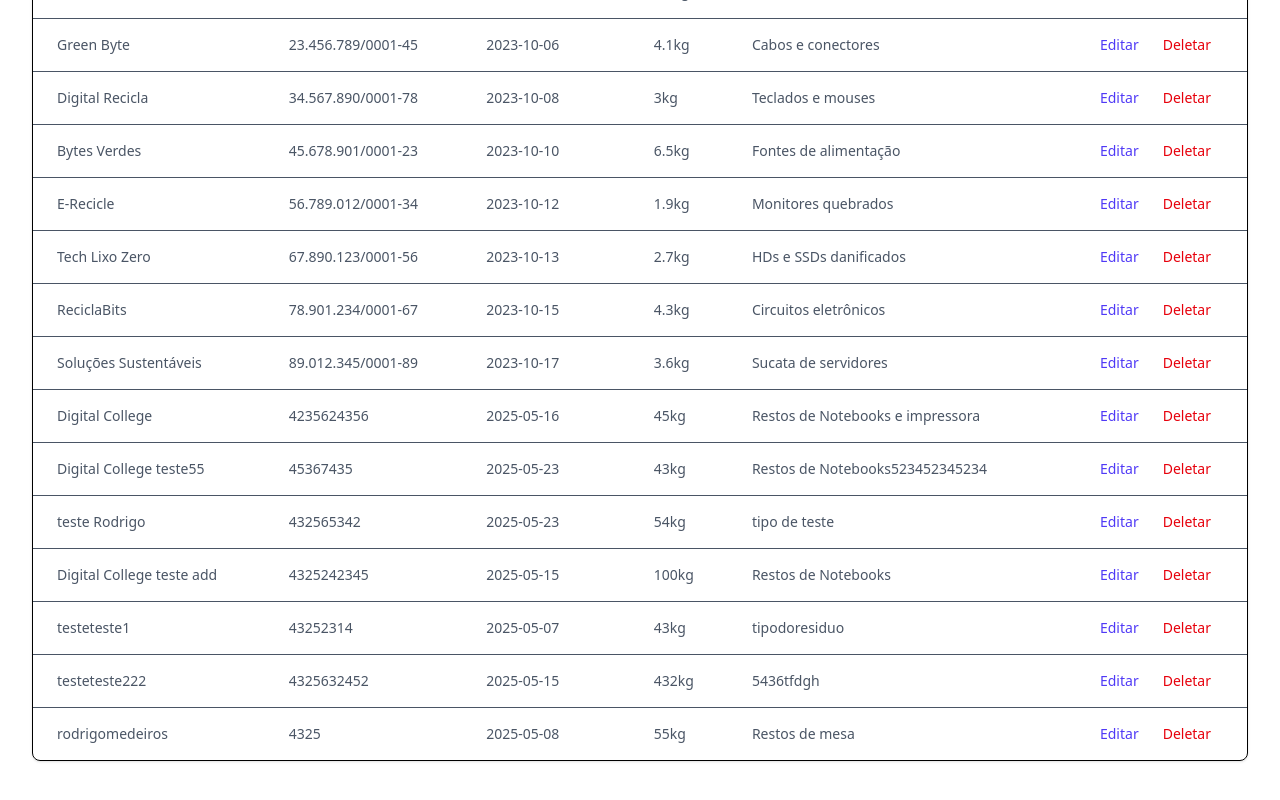
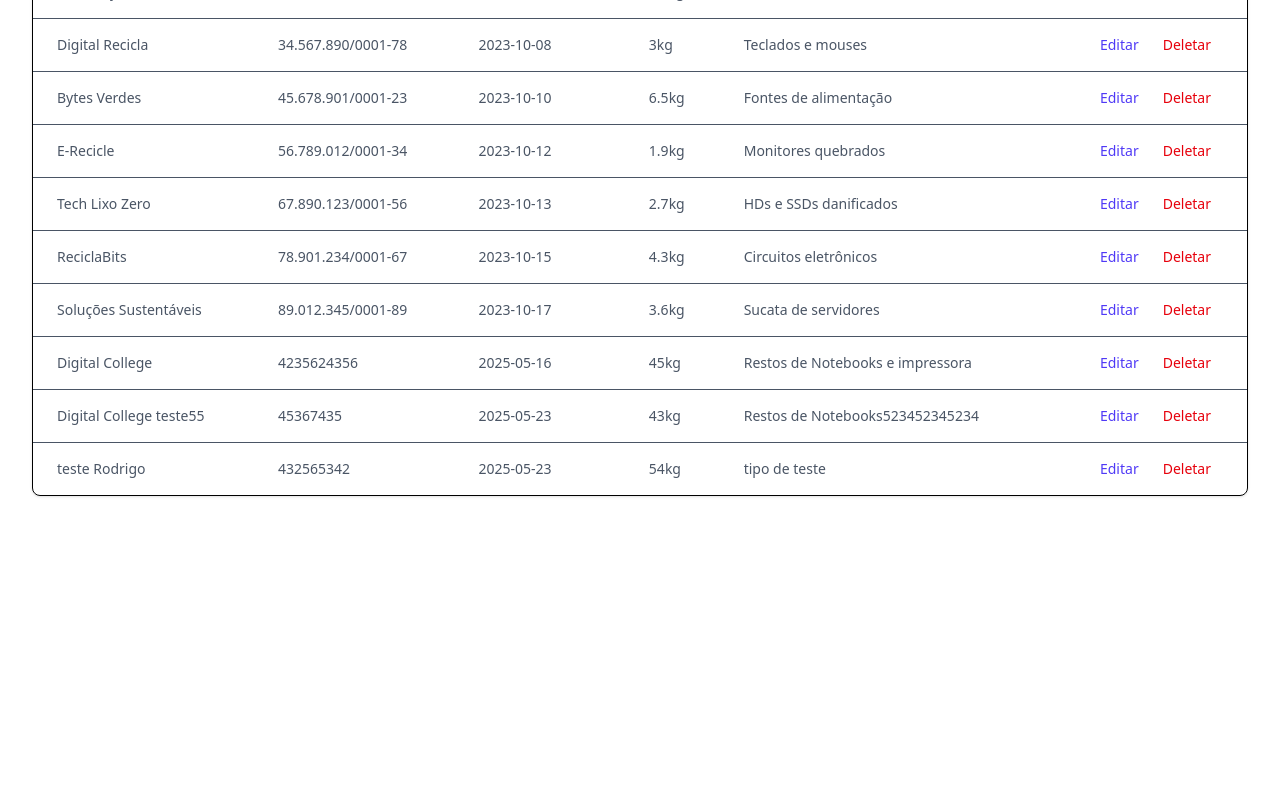
Before and after one commit to rodrigoamb/ger-residuos-gt, a React (Vite) app: page / in a window 1280 px wide. Shown: the part 338-1138 px from the top of the page. After the commit the page ends 874 px from the top, so only its background shows below. Built offline with nearby package versions, Linux system fonts and the light colour scheme; data requests are answered from the project's data file.

Commit message:
atualizado

```diff
--- a/db.json
+++ b/db.json
@@ -1,13 +1,5 @@
 {
   "residuos": [
-    {
-      "id": "1",
-      "empresa": "RM Engenharia",
-      "cnpj": "00.000.000/0001-00",
-      "dataColeta": "2023-10-01",
-      "peso": 3.8,
-      "tipo": "Restos de Notebook"
-    },
     {
       "id": "2",
       "empresa": "Tecno Recicla",
@@ -103,38 +95,6 @@
       "dataColeta": "2025-05-23",
       "peso": "54",
       "tipo": "tipo de teste"
-    },
-    {
-      "id": "9665",
-      "empresa": "Digital College teste add",
-      "cnpj": "4325242345",
-      "dataColeta": "2025-05-15",
-      "peso": "100",
-      "tipo": "Restos de Notebooks"
-    },
-    {
-      "id": "8367",
-      "empresa": "testeteste1",
-      "cnpj": "43252314",
-      "dataColeta": "2025-05-07",
-      "peso": "43",
-      "tipo": "tipodoresiduo"
-    },
-    {
-      "id": "89a0",
-      "empresa": "testeteste222",
-      "cnpj": "4325632452",
-      "dataColeta": "2025-05-15",
-      "peso": "432",
-      "tipo": "5436tfdgh"
-    },
-    {
-      "id": "96a8",
-      "empresa": "rodrigomedeiros",
-      "cnpj": "4325",
-      "dataColeta": "2025-05-08",
-      "peso": "55",
-      "tipo": "Restos de mesa"
     }
   ]
 }
--- a/src/App.jsx
+++ b/src/App.jsx
@@ -29,7 +29,11 @@ export default function App() {
       />
 
       <DrawerWrapper open={open} setOpen={setOpen} />
-      <ModalDelete open={openModalDelete} setOpen={setOpenModalDelete} />
+      <ModalDelete
+        open={openModalDelete}
+        setOpen={setOpenModalDelete}
+        itemToDelete={itemToDelete}
+      />
     </div>
   );
 }
--- a/src/components/ModalDelete.jsx
+++ b/src/components/ModalDelete.jsx
@@ -7,8 +7,17 @@ import {
   DialogTitle,
 } from "@headlessui/react";
 import { ExclamationTriangleIcon } from "@heroicons/react/24/outline";
+import { fetchDeleteResiduo } from "../services/fetchDeleteResiduo";
 
-export default function ModalDelete({ open, setOpen }) {
+export default function ModalDelete({ open, setOpen, itemToDelete }) {
+  async function handleDeleteResiduo() {
+    const result = await fetchDeleteResiduo(itemToDelete.id);
+
+    if (result) {
+      setOpen(false);
+    }
+  }
+
   return (
     <Dialog open={open} onClose={setOpen} className="relative z-10">
       <DialogBackdrop
@@ -50,7 +59,7 @@ export default function ModalDelete({ open, setOpen }) {
             <div className="bg-gray-50 px-4 py-3 sm:flex sm:flex-row-reverse sm:px-6">
               <button
                 type="button"
-                onClick={() => setOpen(false)}
+                onClick={handleDeleteResiduo}
                 className="inline-flex w-full justify-center rounded-md bg-red-600 px-3 py-2 text-sm font-semibold text-white shadow-xs hover:bg-red-500 sm:ml-3 sm:w-auto"
               >
                 Deletar
--- /dev/null
+++ b/src/services/fetchDeleteResiduo.js
@@ -0,0 +1,16 @@
+export async function fetchDeleteResiduo(id) {
+  const response = await fetch(`http://localhost:3001/residuos/${id}`, {
+    method: "DELETE",
+    headers: {
+      "Content-Type": "application/json",
+    },
+  });
+
+  if (!response.ok) {
+    throw new Error("Houve um erro ao deletar o residuo");
+  }
+
+  const data = await response.json();
+
+  return data;
+}
```
